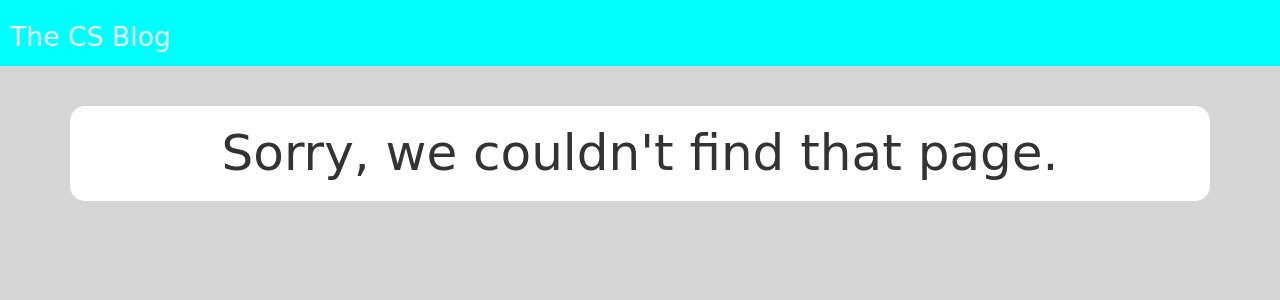
After one commit to Jackrwal/CS-BSc-Yr1-bridging-coursework, a Django app: template myCSBlog/templates/myCSBlog/404.html in a window 1280 px wide. The commit adds this page. Shown: the top 300 px of the page. Run offline with Django 3.2, Linux system fonts and the light colour scheme; the template is opened without the code that fills it, so the values that code supplies are empty; some libraries are stand-ins or nearby versions.

Commit message:
Added custom 404 Page

```diff
--- a/CS_BSc_Yr1_bridging_coursework/settings.py
+++ b/CS_BSc_Yr1_bridging_coursework/settings.py
@@ -23,9 +23,10 @@ BASE_DIR = os.path.dirname(os.path.dirname(os.path.abspath(__file__)))
 SECRET_KEY = 'oo3i!z%_8ouub%7&-%!1au)z&!jk@+703_6yf(698y$4@thu^j'
 
 # SECURITY WARNING: don't run with debug turned on in production!
-DEBUG = True
+# Note to use 'python manage.py runserver --insecure' during testing to load CSS
+DEBUG = False
 
-ALLOWED_HOSTS = []
+ALLOWED_HOSTS = ["*"]
 
 
 # Application definition
--- a/CS_BSc_Yr1_bridging_coursework/urls.py
+++ b/CS_BSc_Yr1_bridging_coursework/urls.py
@@ -20,3 +20,5 @@ urlpatterns = [
     path('admin/', admin.site.urls),
     path('', include('myCSBlog.urls')) # redirect site root to web app's URLs
 ]
+
+handler404 = 'myCSBlog.views.handler404'
--- a/myCSBlog/static/css/myCSBlog.css
+++ b/myCSBlog/static/css/myCSBlog.css
@@ -54,9 +54,6 @@ h1, h2, h3, h4 {
     margin-bottom: 50px;
     background-color: white;
     border-radius: 10px;
-}
-
-.post{
     cursor: pointer;
 }
 
@@ -77,3 +74,13 @@ h1, h2, h3, h4 {
 .return-home a:hover{
     text-decoration: none;
 }
+
+/* 404 Page Style */
+.error404 h1{
+    align-content: center;
+    font-size: 50px;
+    background-color: white;
+    text-align: center;
+    padding: 20px 20px 20px 20px;
+    border-radius: 15px;
+}
--- /dev/null
+++ b/myCSBlog/templates/myCSBlog/404.html
@@ -0,0 +1,8 @@
+{% extends 'myCSBlog/base.html' %}
+
+<!--HTML Block to display page not found-->
+{% block content %}
+    <div class="error404">
+        <h1>Sorry, we couldn't find that page.</h1>
+    </div>
+{% endblock %}
--- a/myCSBlog/views.py
+++ b/myCSBlog/views.py
@@ -18,3 +18,6 @@ def post(request, pk):
 
     # return html doc, using query result to render html from post.html template
     return render(request, 'myCSBlog/post.html', {'post' : post})
+
+def handler404(request, exception):
+    return render(request, 'myCSBlog/404.html', status=404)
```
